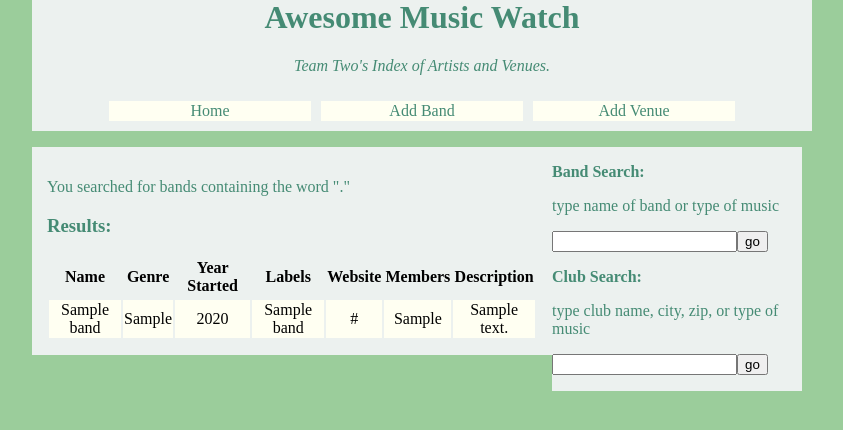
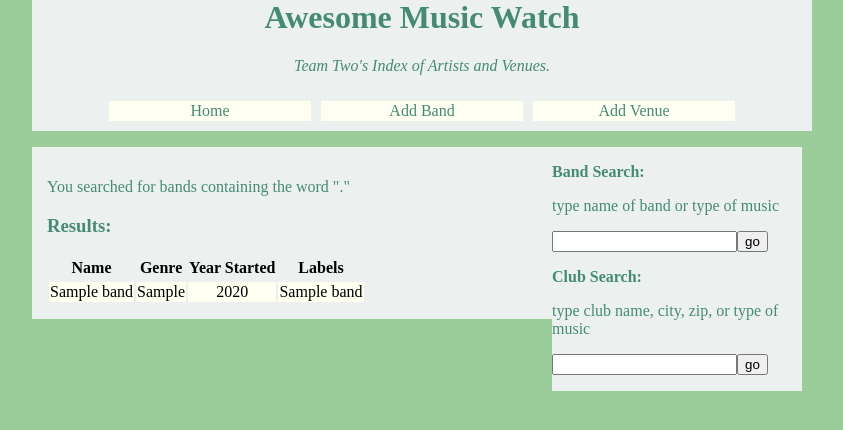
Before and after one commit to bcordova/teamTwo, a PHP site: page /bandSearch.php in a window 1280 px wide. Shown: the part 41-471 px from the top of the page, without its empty margins (218-1061 px from the left). Run offline with PHP 8.4, Linux system fonts and the light colour scheme; tables that the repository leaves empty or names only in its code hold one stand-in row (values such as "Sample post"); data that the repository does not hold is empty.

Commit message:
updating bandsearch so it does not spill into sidebar

```diff
--- a/bandSearch.php
+++ b/bandSearch.php
@@ -33,7 +33,7 @@
 	echo '<p><h3>Results:</h3></p>';
 
 
-	echo "<table><tr><th>Name</th><th>Genre</th><th>Year Started</th><th>Labels</th><th>Website</th><th>Members</th><th>Description</th><tr>\n\n";
+	echo "<table><tr><th>Name</th><th>Genre</th><th>Year Started</th><th>Labels</th><tr>\n\n";
 
 	  while($row = mysqli_fetch_array($result)) {
 
@@ -41,11 +41,10 @@
 		$genre = $row['genre'];
 		$year_started = $row['year_started'];
 		$labels = $row['labels'];
-		$website = $row['website'];
-		$members = $row['members'];
-		$description = $row['description'];
 
-		echo "<tr><td  >$name</td><td  >$genre</td><td >$year_started</td><td>$labels</td><td>$website</td><td>$members</td><td>$description</td></tr>\n";
+
+
+		echo "<tr><td  >$name</td><td  >$genre</td><td >$year_started</td><td>$labels</td></tr>\n";
 	  }
 	echo "</table>\n";
 
```
